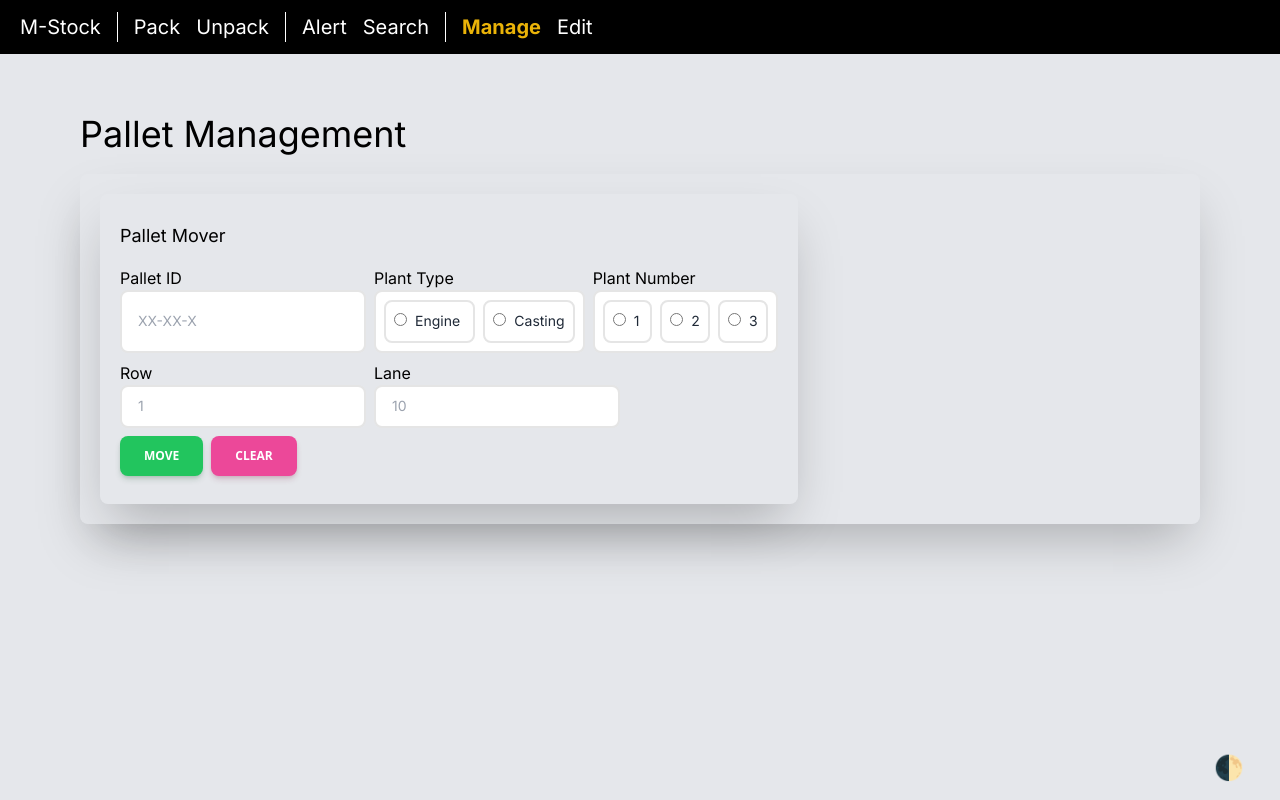
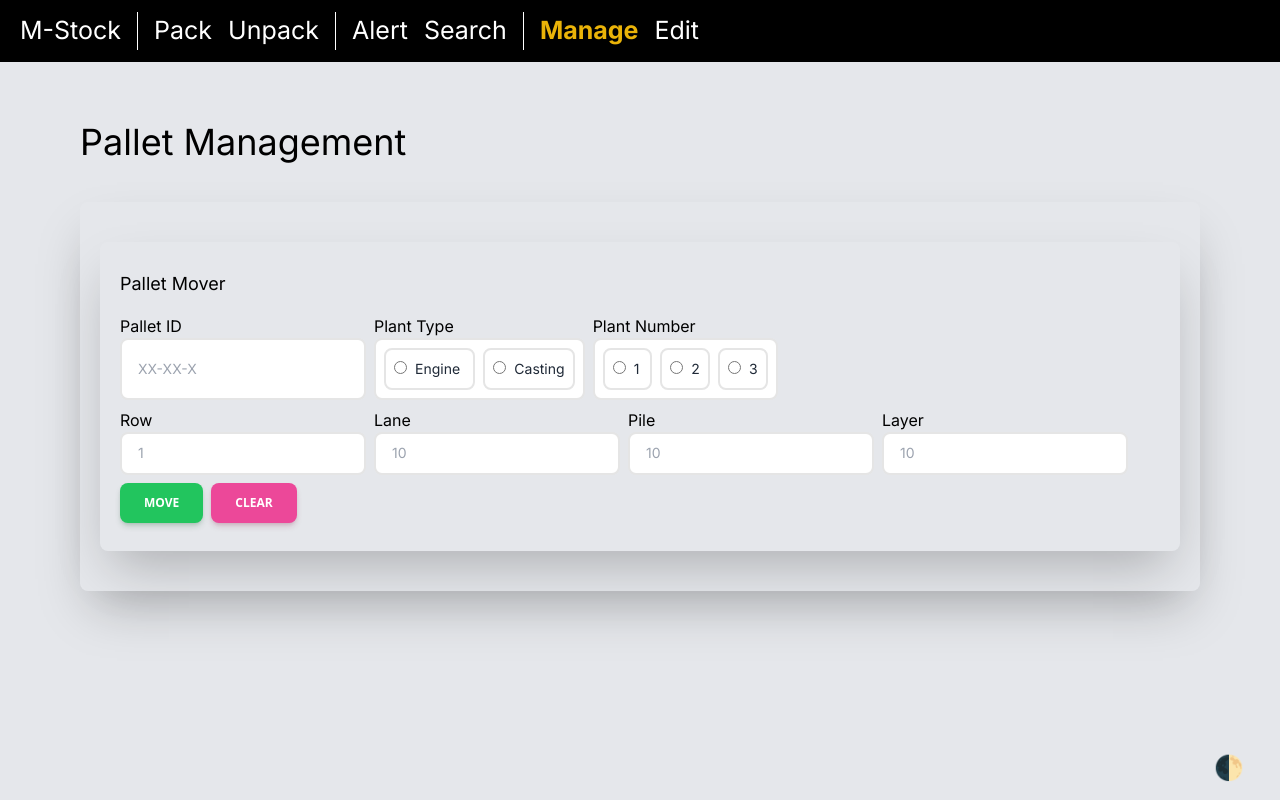
Before and after one commit to aingez/sts_safety_stock_coop_project, a Next.js app: page /manage in a window 1280 px wide. Shown: the top 800 px of the page. Built offline with nearby package versions, Linux system fonts and the light colour scheme.

Commit message:
UI checkpoint

```diff
--- a/src/app/manage/page.jsx
+++ b/src/app/manage/page.jsx
@@ -4,7 +4,7 @@ function PalletManage() {
   return (
     <div className="min-h-screen">
       <h1 className="custom-title-1">Pallet Management</h1>
-      <div className="custom-box-1">
+      <div className="custom-box-2">
         <div className="custom-box-2">
           <h1 className="custom-box-title-1">Pallet Mover</h1>
           <div className="flex flex-row space-x-2">
@@ -111,6 +111,32 @@ function PalletManage() {
                 />
               </form>
             </div>
+            <div className="custom-input-layout-1">
+              <form>
+                <label>Pile</label>
+                <input
+                  type="number"
+                  id="number-input"
+                  aria-describedby="helper-text-explanation"
+                  className="custom-text-input-1"
+                  placeholder="10"
+                  required
+                />
+              </form>
+            </div>
+            <div className="custom-input-layout-1">
+              <form>
+                <label>Layer</label>
+                <input
+                  type="number"
+                  id="number-input"
+                  aria-describedby="helper-text-explanation"
+                  className="custom-text-input-1"
+                  placeholder="10"
+                  required
+                />
+              </form>
+            </div>
           </div>
           <div className="my-2 space-x-2">
             <button
--- a/src/app/pack/page.jsx
+++ b/src/app/pack/page.jsx
@@ -165,7 +165,7 @@ export default function PackPage() {
               />
             </div>
             <div className="custom-input-layout-1">
-              <label>Pile (Not Sure)</label>
+              <label>Pile</label>
               <input
                 type="text"
                 onInput={(e) => handlePalletIdChange(e)}
--- a/src/app/page.jsx
+++ b/src/app/page.jsx
@@ -2,7 +2,6 @@
 
 import React, { useState, useEffect } from "react";
 import DoughnutChart from "../components/donutDash";
-// import BarChart from "../components/barDash";
 import QuantityDisplay from "../components/qtyDisp";
 import ReusableTable from "../components/alertTable";
 import WarehouseDash from "../components/warehouseDash";
--- a/src/app/unpack/page.jsx
+++ b/src/app/unpack/page.jsx
@@ -175,7 +175,7 @@ export default function UnPackPage() {
               ></input>
             </div>
             <div className="custom-input-layout-1">
-              <label>Pile (Not Sure)</label>
+              <label>Pile</label>
               <input
                 type="text"
                 onInput={(e) => handlePalletIdChange(e)}
--- a/src/components/Nav.jsx
+++ b/src/components/Nav.jsx
@@ -8,42 +8,42 @@ function Nav() {
   const pathname = usePathname();
 
   return (
-    <ul className="justify-left mb-10 flex bg-black p-3 text-[20px]">
+    <ul className="justify-left mb-10 flex bg-black p-3 text-[25px]">
       <li
-        className={`mx-2 text-white transition-all hover:text-yellow-200 ${pathname === "/" ? "font-bold text-yellow-500" : ""}`}
+        className={`mx-2 text-white transition-all hover:text-yellow-200 ${pathname === "/" ? "font-bold text-yellow-500 dark:text-fuchsia-500" : ""}`}
       >
         <Link href="/">M-Stock</Link>
       </li>
       <div className="mx-2 border-r border-white" />
       <li
-        className={`mx-2 text-white transition-all hover:text-yellow-200 ${pathname === "/pack" ? "font-bold text-yellow-500" : ""}`}
+        className={`mx-2 text-white transition-all hover:text-yellow-200 ${pathname === "/pack" ? "font-bold text-yellow-500 dark:text-fuchsia-500" : ""}`}
       >
         <Link href="/pack">Pack</Link>
       </li>
       <li
-        className={`mx-2 text-white transition-all hover:text-yellow-200 ${pathname === "/unpack" ? "font-bold text-yellow-500" : ""}`}
+        className={`mx-2 text-white transition-all hover:text-yellow-200 ${pathname === "/unpack" ? "font-bold text-yellow-500 dark:text-fuchsia-500" : ""}`}
       >
         <Link href="/unpack">Unpack</Link>
       </li>
       <div className="mx-2 border-r border-white" />
       <li
-        className={`mx-2 text-white transition-all hover:text-yellow-200 ${pathname === "/alert" ? "font-bold text-yellow-500" : ""}`}
+        className={`mx-2 text-white transition-all hover:text-yellow-200 ${pathname === "/alert" ? "font-bold text-yellow-500 dark:text-fuchsia-500" : ""}`}
       >
         <Link href="/alert">Alert</Link>
       </li>
       <li
-        className={`mx-2 text-white transition-all hover:text-yellow-200 ${pathname === "/search" ? "font-bold text-yellow-500" : ""}`}
+        className={`mx-2 text-white transition-all hover:text-yellow-200 ${pathname === "/search" ? "font-bold text-yellow-500 dark:text-fuchsia-500" : ""}`}
       >
         <Link href="/search">Search</Link>
       </li>
       <div className="mx-2 border-r border-white" />
       <li
-        className={`mx-2 text-white transition-all hover:text-yellow-200 ${pathname === "/manage" ? "font-bold text-yellow-500" : ""}`}
+        className={`mx-2 text-white transition-all hover:text-yellow-200 ${pathname === "/manage" ? "font-bold text-yellow-500 dark:text-fuchsia-500" : ""}`}
       >
         <Link href="/manage">Manage</Link>
       </li>
       <li
-        className={`mx-2 text-white transition-all hover:text-yellow-200 ${pathname === "/editor" ? "font-bold text-yellow-500" : ""}`}
+        className={`mx-2 text-white transition-all hover:text-yellow-200 ${pathname === "/editor" ? "font-bold text-yellow-500 dark:text-fuchsia-500" : ""}`}
       >
         <Link href="/editor">Edit</Link>
       </li>
--- a/src/components/alertTable.jsx
+++ b/src/components/alertTable.jsx
@@ -106,7 +106,7 @@ function AlertTable({ pageSize = 10 }) {
             >
               <td className="px-4 py-4 sm:px-6">
                 <span
-                  className={`rounded-lg px-2 py-1 text-xs font-semibold ${
+                  className={`rounded-md px-2 py-1 text-xs font-semibold ${
                     item.color_status === "red"
                       ? "bg-red-200 text-red-800 dark:bg-red-500 dark:text-red-100"
                       : item.color_status === "green"
--- a/src/components/qtyDisp.jsx
+++ b/src/components/qtyDisp.jsx
@@ -40,17 +40,27 @@ const QuantityDisplay = ({ data = mockData }) => {
     <div className="space-y-4 p-4 md:p-6 lg:p-8">
       {data.map((item) => (
         <div key={item.type} className="space-y-2">
-          <h3 className="custom-box-title-3 flex flex-row items-center text-base font-medium md:text-lg lg:text-xl">
-            {item.type} :
-            <span className="pl-2 text-lg font-bold text-rose-500 md:text-xl lg:text-2xl">
-              {item.total}
-            </span>
-          </h3>
-          <div className="grid grid-cols-2 gap-2 sm:grid-cols-3 md:grid-cols-4 lg:grid-cols-5 xl:grid-cols-6">
+          {/* <h3 className="custom-box-title-3 flex flex-row items-center text-base font-medium italic md:text-lg lg:text-xl">
+            </h3> */}
+          <div className="grid grid-cols-2 gap-1 sm:grid-cols-3 md:grid-cols-5 lg:grid-cols-5 xl:grid-cols-5">
+            <button
+              key={item.type}
+              className="relative inline-block overflow-hidden rounded-md py-1 text-center text-sm font-bold uppercase text-green-400 shadow-xl shadow-sky-800 transition-all sm:px-3 sm:py-2 sm:text-base md:px-4 md:py-3 md:text-lg"
+              style={{
+                background: "linear-gradient(to right, #6b21a8, #1d4ed8)",
+                transform: "skew(-20deg)",
+              }}
+            >
+              {item.type} : {item.total}
+            </button>
             {item.model.map((model) => (
               <button
                 key={model.model}
-                className="select-none rounded-lg bg-yellow-500 px-2 py-1 text-center text-sm font-light uppercase text-black shadow-inner transition-all hover:shadow-md sm:px-3 sm:py-2 sm:text-base md:px-4 md:py-3 md:text-lg"
+                className="relative inline-block overflow-hidden rounded-md py-1 text-center text-sm font-bold uppercase text-green-700 shadow-xl shadow-amber-800 transition-all sm:px-3 sm:py-2 sm:text-base md:px-4 md:py-3 md:text-lg"
+                style={{
+                  background: "linear-gradient(to right, #ca8a04, #eab308)",
+                  transform: "skew(-20deg)",
+                }}
               >
                 {model.model} : {model.qty}
               </button>
```
Also changed, not shown: src/app/globals.css (+12 -1 lines).
